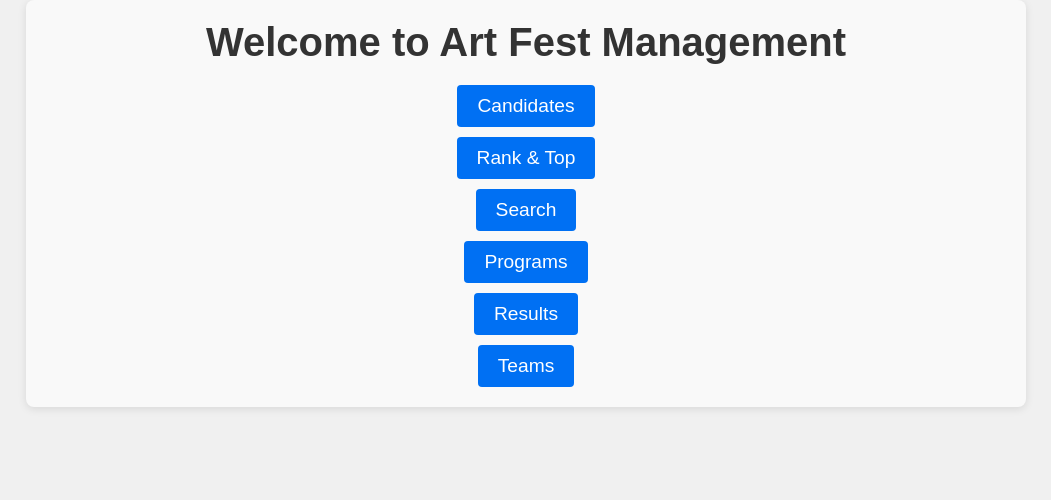
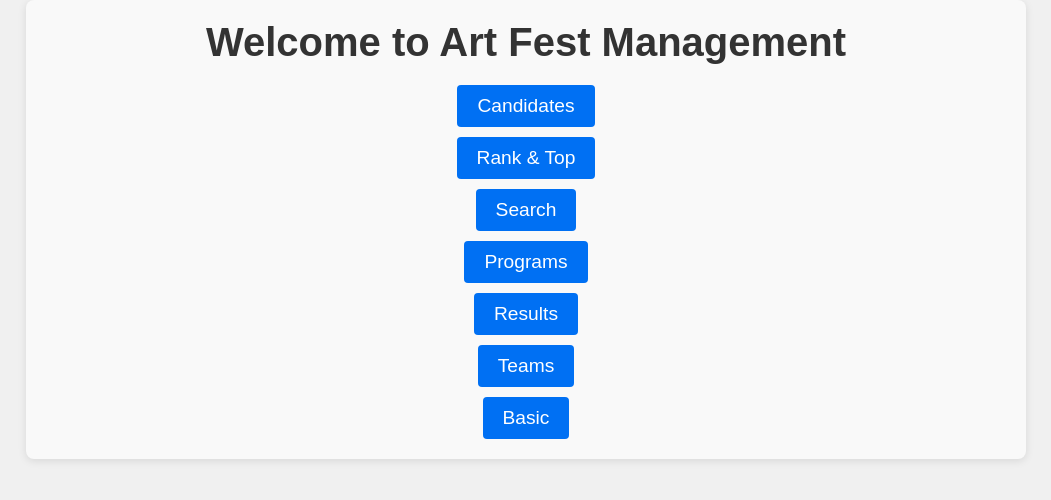
Before and after one commit to Javadamkd/art-fest-management, a Next.js app: page / in a window 1280 px wide. Shown: the top 500 px of the page, without its empty margins (114-1165 px from the left). Built offline with nearby package versions, Linux system fonts and the light colour scheme.

Commit message:
Update index.js

```diff
--- a/pages/index.js
+++ b/pages/index.js
@@ -13,6 +13,7 @@ export default function Home() {
         <Link href="/programs" className={styles.link}>Programs</Link>
         <Link href="/results" className={styles.link}>Results</Link>
         <Link href="/teams" className={styles.link}>Teams</Link>
+        <Link href="/basic" className={styles.link}>Basic</Link>
       </div>
     </div>
   );
```
